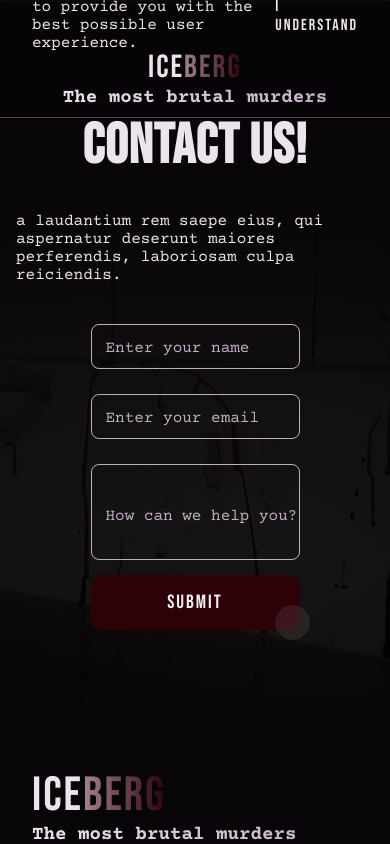
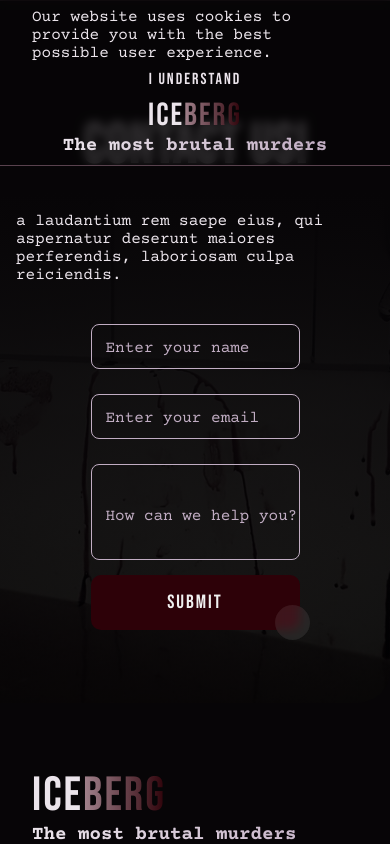
Before and after one commit to pawelek7k/murderSite, a React (Vite) app: page / in a window 390 px wide. Shown: the top 844 px of the page. Built offline with nearby package versions, Linux system fonts and the light colour scheme.

Commit message:
add responsive view

```diff
--- a/src/components/CookiesInfo/Styles.ts
+++ b/src/components/CookiesInfo/Styles.ts
@@ -11,6 +11,11 @@ export const Container = styled.div<{ $show?: boolean }>`
   justify-content: space-between;
   align-items: center;
   padding: .5rem 2rem;
+  flex-direction: row;
+  @media (max-width: 1000px) {
+  flex-direction: column;
+  gap: .5rem;
+  }
 `;
 export const Button = styled.span`
     color: var(--text);
--- a/src/components/Header/Styles.ts
+++ b/src/components/Header/Styles.ts
@@ -13,4 +13,7 @@ export const StyledHeader = styled.header<{ $show?: boolean }>`
   z-index: 999;
   border-bottom: var(--border);
   top: 0;
+  @media (max-width: 1000px) {
+  padding: ${(props) => (props.$show ? "6rem .5rem .5rem .5rem" : ".5rem")};
+  }
 `;
--- a/src/components/Header/index.tsx
+++ b/src/components/Header/index.tsx
@@ -16,7 +16,7 @@ export const Header = () => {
 
   const handleCloseInfo = () => {
     setShowInfo(false);
-    setCookie({ name: "modalShown", value: true, days: 30 });
+    setCookie({ name: "CookieShown", value: true, days: 30 });
   };
 
   return (
```
